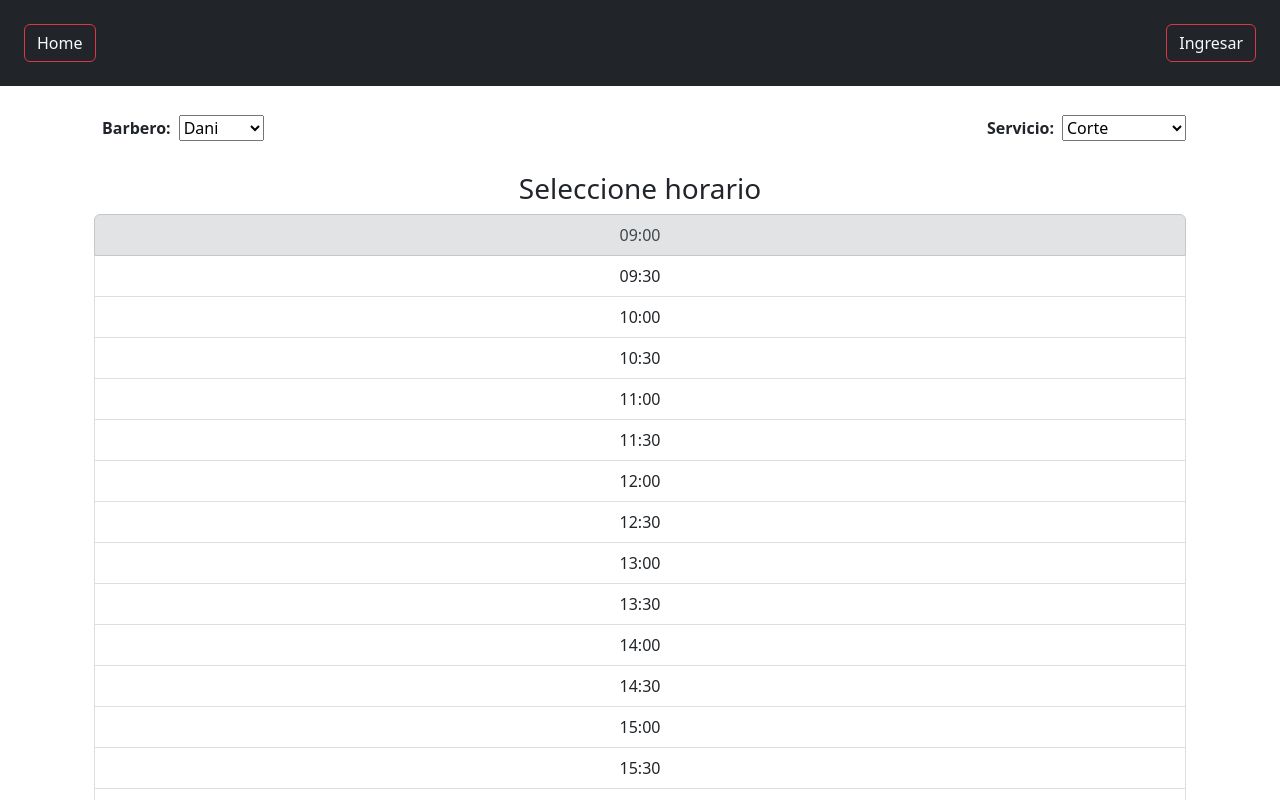
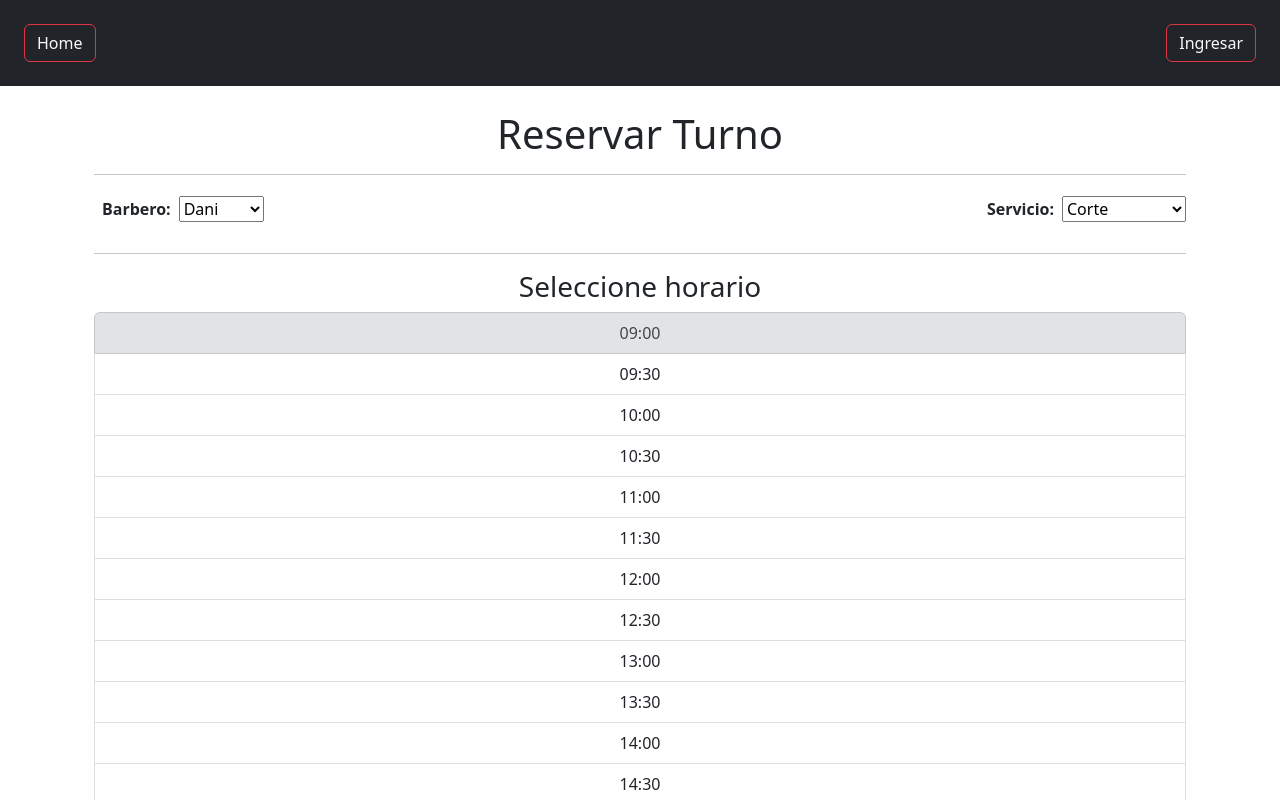
Before and after one commit to makzzer/barber-react, a React (Vite) app: page /reservarturnos2 in a window 1280 px wide. Shown: the top 800 px of the page. Built offline with nearby package versions, Linux system fonts and the light colour scheme.

Commit message:
mejoras en turnos

```diff
--- a/src/components/calendar/TablaTurnos.jsx
+++ b/src/components/calendar/TablaTurnos.jsx
@@ -47,6 +47,8 @@ const TablaTurnos = () => {
 
   return (
     <div className="container text-center mt-4 mb-4">
+      <h1>Reservar Turno</h1>
+      <hr />
       <div className="d-flex justify-content-between mb-4">
         {/* Filtro de barberos (corregido) */}
         <div>
@@ -81,6 +83,7 @@ const TablaTurnos = () => {
         </div>
       </div>
 
+      <hr />
       <h3>Seleccione horario</h3>
       <div className="list-group">
         {horarios.map((horario, index) => (
```
